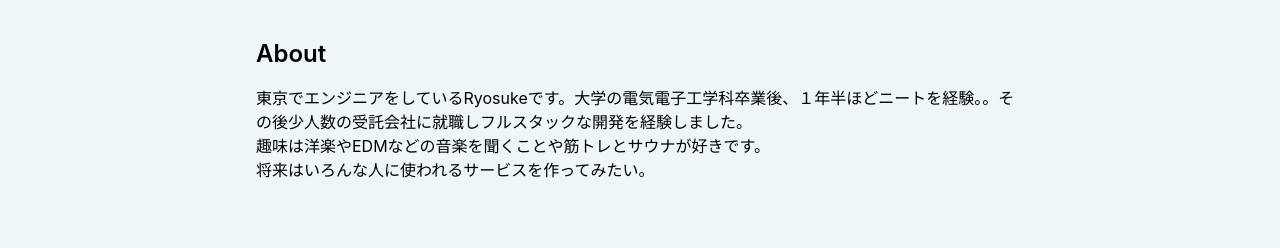
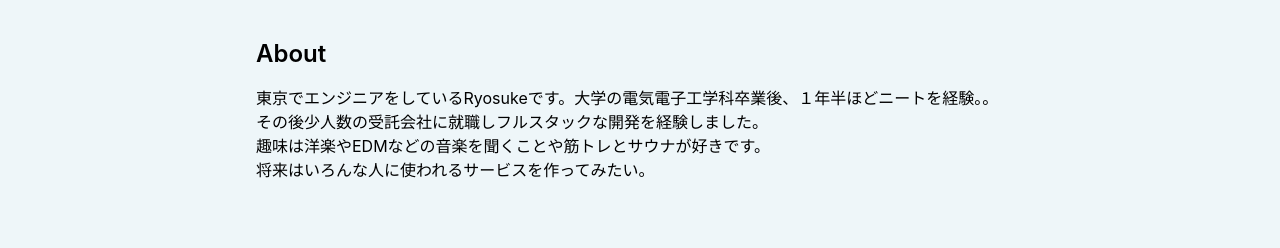
Before and after one commit to ryosuke1256/portfolio, a Next.js app: page / in a window 1280 px wide. Shown: the part 290-538 px from the top of the page. Built offline with nearby package versions, Linux system fonts and the light colour scheme.

Commit message:
レイアウト修正

```diff
--- a/src/components/templates/About.tsx
+++ b/src/components/templates/About.tsx
@@ -21,7 +21,9 @@ export const About: FC = () => {
       </div>
       <h1 className={clsx(section.title, 'pt-14')}>About</h1>
       <p className={section.paragraph}>
-        東京でエンジニアをしているRyosukeです。大学の電気電子工学科卒業後、１年半ほどニートを経験。。その後少人数の受託会社に就職しフルスタックな開発を経験しました。
+        東京でエンジニアをしているRyosukeです。大学の電気電子工学科卒業後、１年半ほどニートを経験。。
+        <br />
+        その後少人数の受託会社に就職しフルスタックな開発を経験しました。
         <br />
         趣味は洋楽やEDMなどの音楽を聞くことや筋トレとサウナが好きです。
         <br />
```
